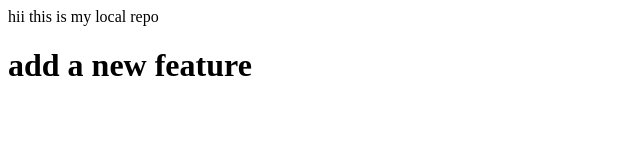
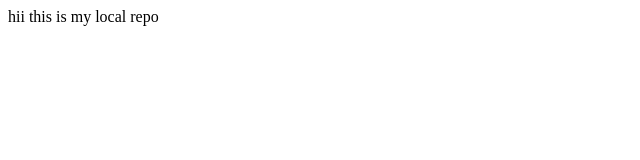
Before and after one commit to pradeep-kumavat/localRepo, a plain HTML site: page index.html in a window 1280 px wide. Shown: the whole page, without its empty margins (0-640 px from the left). Drawn offline with Linux system fonts and the light colour scheme.

Commit message:
remove 1 line

```diff
--- a/index.html
+++ b/index.html
@@ -1,2 +1 @@
 <p>hii this is my local repo</p>
-<h1>add a new feature</h1>
```
